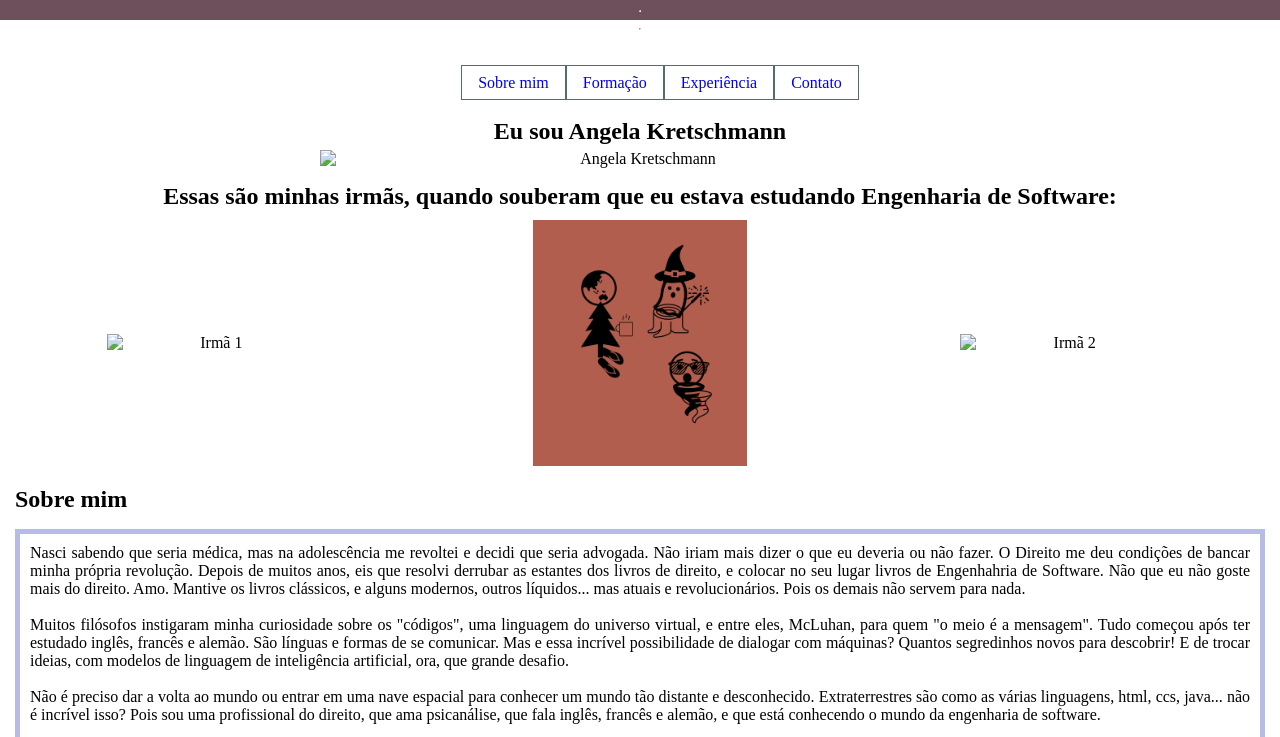
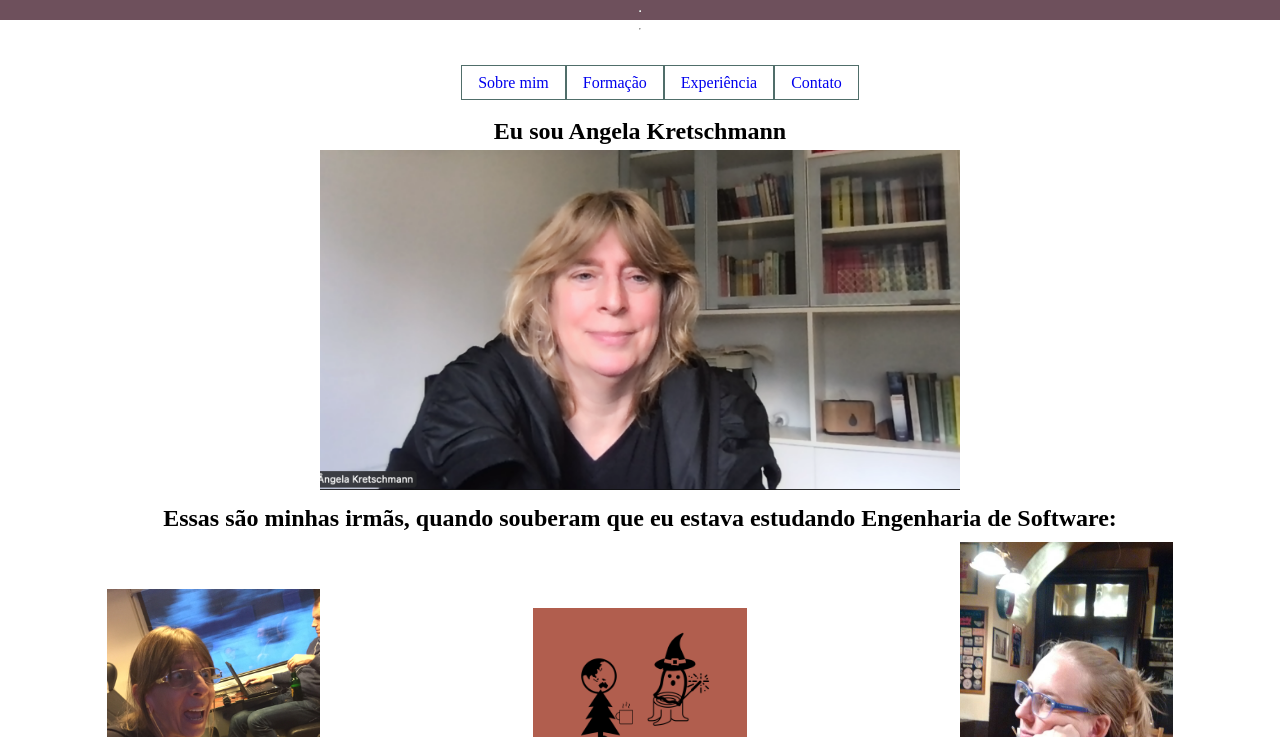
Before and after one commit to angelakremann/Personal-Profile, a plain HTML site: page index.html in a window 1280 px wide. Shown: the part 63-800 px from the top of the page. Drawn offline with Linux system fonts and the light colour scheme.

Commit message:
Update index.html

```diff
--- a/index.html
+++ b/index.html
@@ -101,7 +101,7 @@
     <div class="image-row">
         <div class="image-container">
             <h2>Eu sou Angela Kretschmann</h2>
-            <img src="../Imagens/Angela Profi 05 2024 - cópia.png" alt="Angela Kretschmann" title="Angela Kretschmann">
+            <img src="../Imagens/Angela.png" alt="Angela Kretschmann" title="Angela Kretschmann">
         </div>
     </div>
 
@@ -115,13 +115,13 @@
     <!-- Secção de imagens de Djanine (Irmã 1), Personagens e Solange (Irmã 2) -->
     <div class="image-row">
         <div class="image-container">
-            <img src="../Imagens/Solange - cópia.jpeg" alt="Irmã 1" title="Irmã 1">
+            <img src="../Imagens/Solange.jpeg" alt="Irmã 1" title="Irmã 1">
         </div>
         <div class="image-container">
             <img src="../Imagens/Personagens.png" alt="Personagens" title="Personagens">
         </div>
         <div class="image-container">
-            <img src="../Imagens/Djanine - cópia.jpeg" alt="Irmã 2" title="Irmã 2">
+            <img src="../Imagens/Djanine.jpeg" alt="Irmã 2" title="Irmã 2">
         </div>
     </div>
 
```
